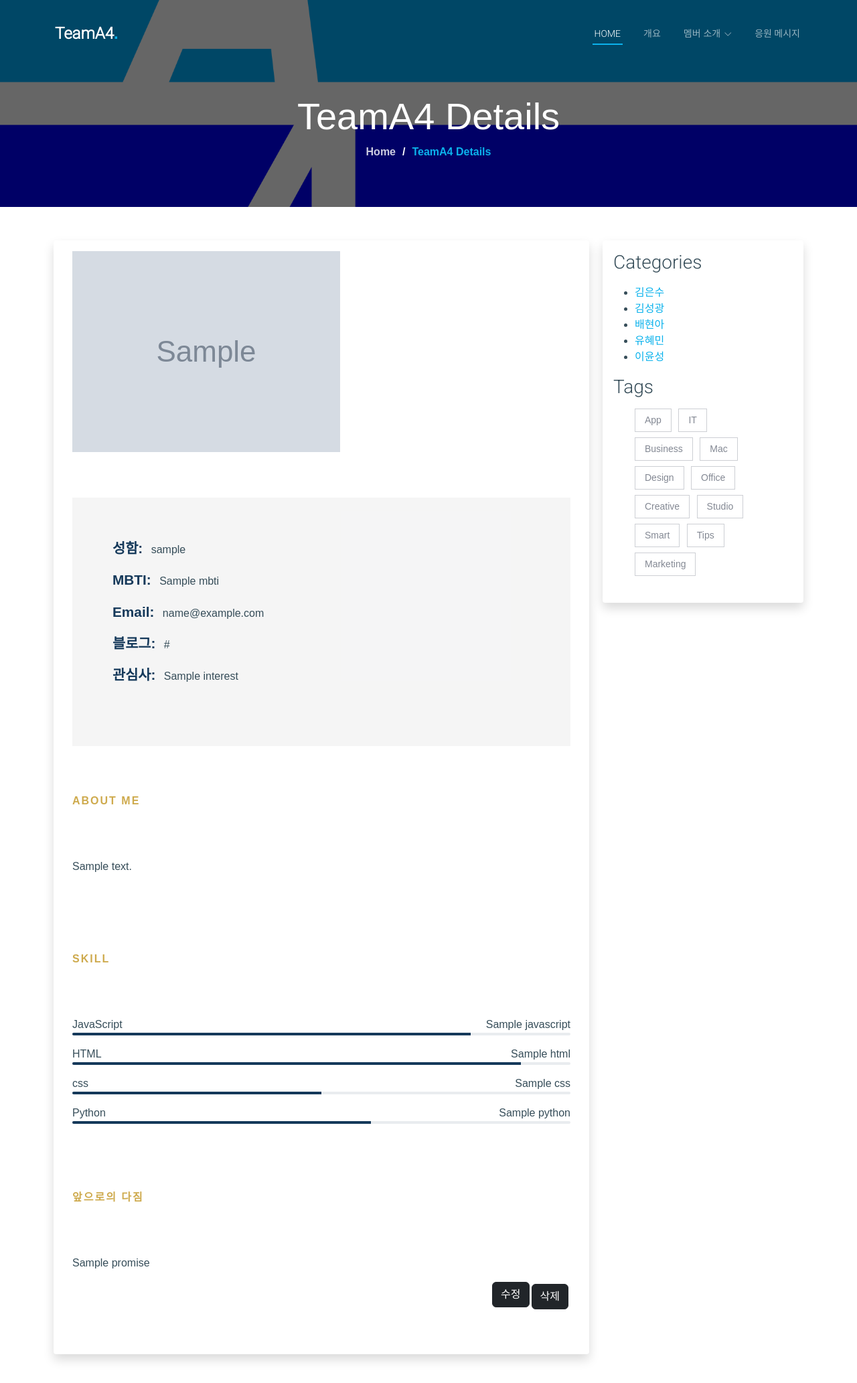
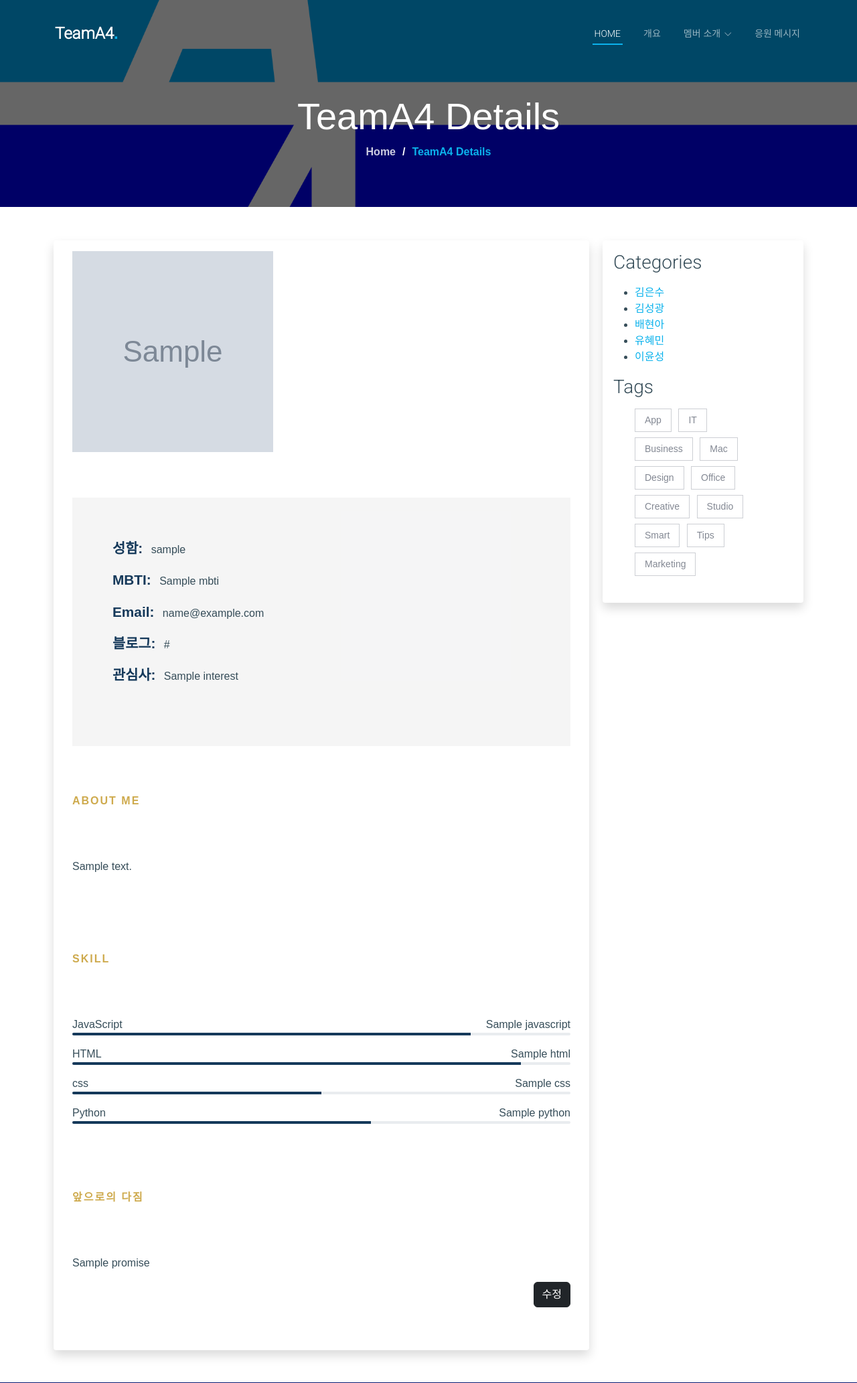
Before and after one commit to misily/a-4TeamProject, a Flask app: page /profile/1 in a window 1280 px wide. Shown: the top 2065 px of the page at 67% size. Run offline with Flask 2, Linux system fonts and the light colour scheme; grey boxes marked "Sample" are stand-in pictures; a database or web service that is not in the repository returns one stand-in record (values such as "Sample title"); some libraries are stand-ins or nearby versions; grey boxes are pictures that could not be loaded.

Commit message:
사진크기 고정

```diff
--- a/templates/user_profile.html
+++ b/templates/user_profile.html
@@ -7,7 +7,7 @@
             <!-- 여기가 메인 시작 -->
             <div class="row">
                 <div class="col-lg-12 mb-4 mb-sm-5">
-                    <img src={{user.photo_url}} alt="...">
+                    <img src={{user.photo_url}} alt="..." style="width: 300px; height: 300px; object-fit: cover;">
                 </div>
                 <div class="col-lg-12 mb-4 mb-sm-5">
                     <blockquote>
@@ -96,10 +96,6 @@
                                 <a href="{{modify}}"><button a="url" type="button" class="btn btn-dark">
                                     수정
                                 </button></a>
-
-                                <button onclick=erase() type="button" class="btn btn-dark">
-                                    삭제
-                                </button>
                             </div>
                         </div>
                     </div>
```
